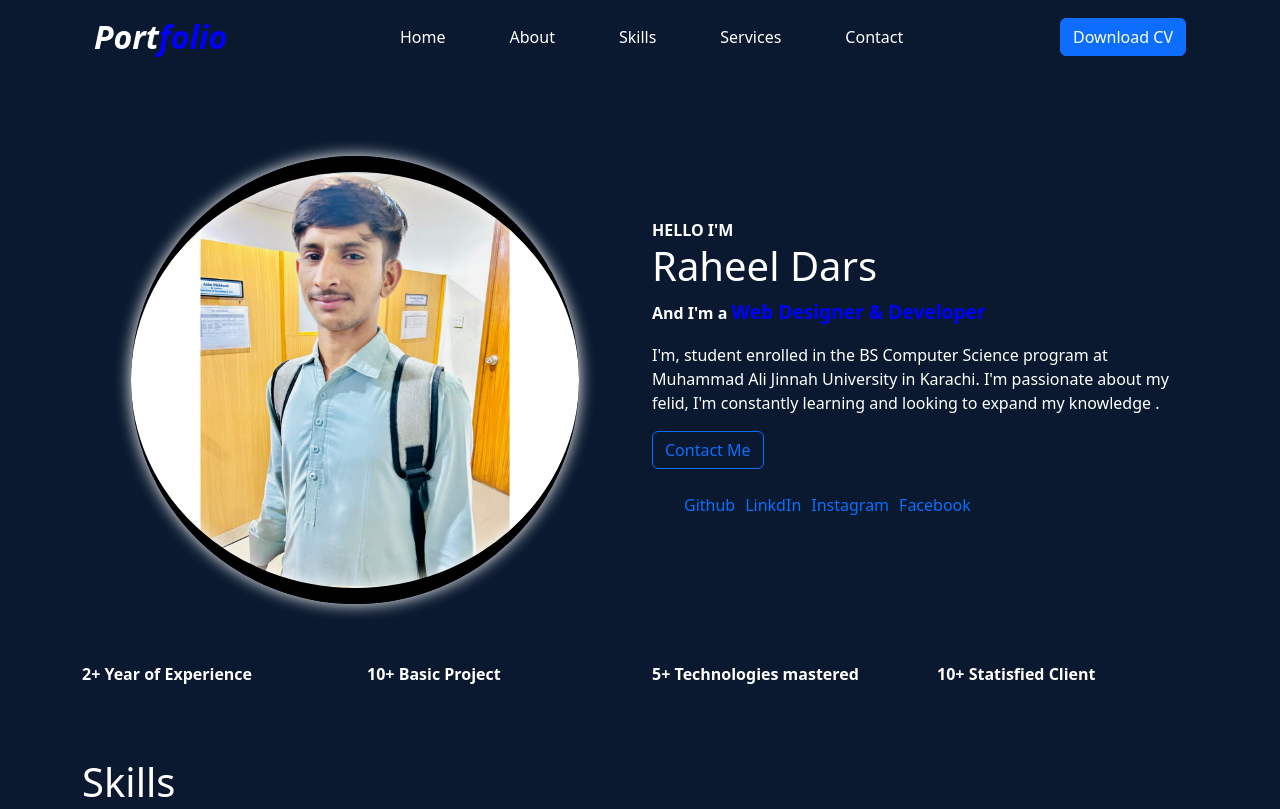
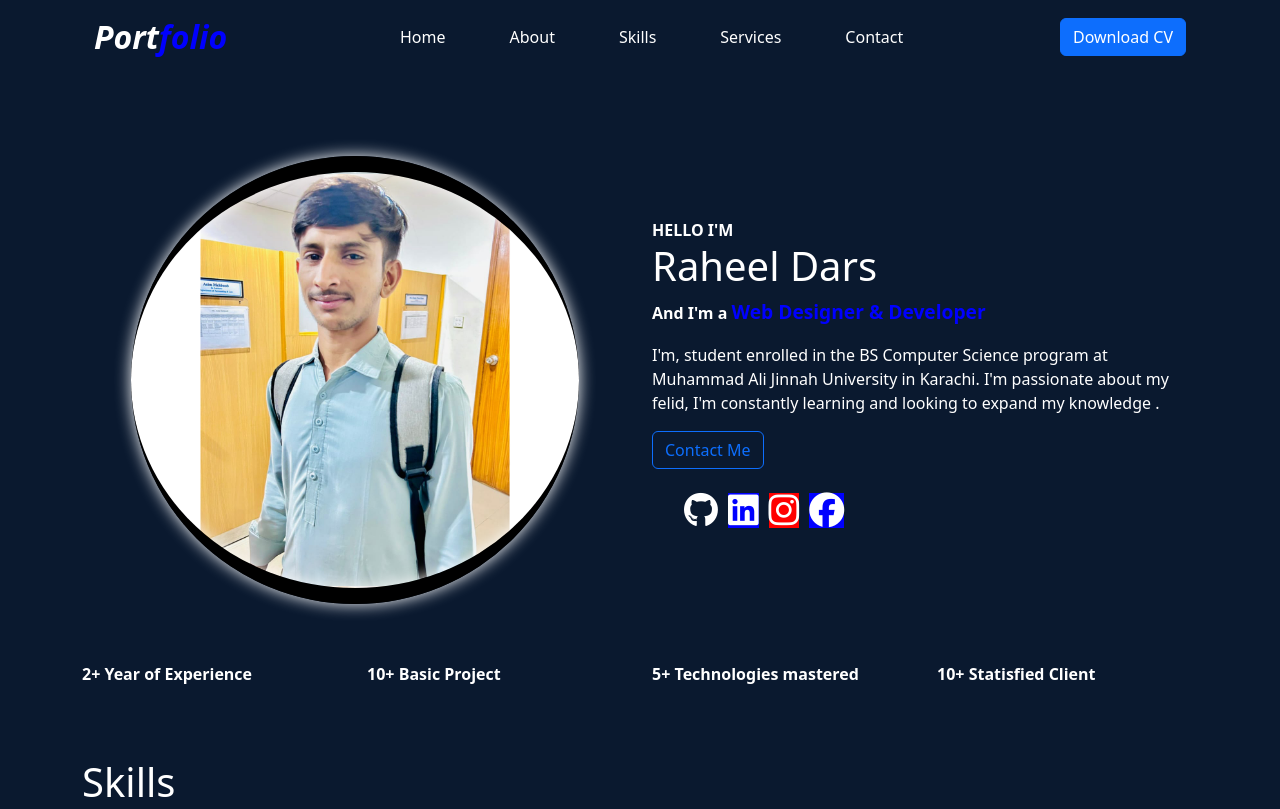
Before and after one commit to RaheelDars/My-Portfolio, a plain HTML site: page index.html in a window 1280 px wide. Shown: the top 809 px of the page. Drawn offline with nearby package versions, Linux system fonts and the light colour scheme.

Commit message:
Icons Add

```diff
--- a/index.html
+++ b/index.html
@@ -9,6 +9,7 @@
       href="https://cdn.jsdelivr.net/npm/bootstrap@5.3.3/dist/css/bootstrap.min.css"
     />
     <link rel="stylesheet" href="style.css" />
+    <link rel="stylesheet" href="https://cdnjs.cloudflare.com/ajax/libs/font-awesome/6.7.2/css/all.min.css" integrity="sha512-Evv84Mr4kqVGRNSgIGL/F/aIDqQb7xQ2vcrdIwxfjThSH8CSR7PBEakCr51Ck+w+/U6swU2Im1vVX0SVk9ABhg==" crossorigin="anonymous" referrerpolicy="no-referrer" />
   </head>
   <body>
     <div class="container">
@@ -81,24 +82,24 @@
               <ul>
                 <li>
                   <a href="https://github.com/RaheelDars " target="_blank"
-                    >Github</a
+                    ><i class="fa-brands fa-github "></i></a
                   >
                 </li>
                 <li>
                   <a
                     href="https://www.linkedin.com/in/raheel-dars/"
                     target="_blank"
-                    >LinkdIn</a
+                    ><i class="fa-brands fa-linkedin"></i></a
                   >
                 </li>
                 <li>
                   <a
                     href="https://www.instagram.com/raheel_dars?igsh=azE1MjN2M25zOXN2"
                     target="_blank"
-                    >Instagram</a
+                    ><i class="fa-brands fa-instagram"></i></a
                   >
                 </li>
-                <li><a href="#" target="_blank">Facebook</a></li>
+                <li><a href="#" target="_blank"><i class="fa-brands fa-facebook"></i></a></li>
               </ul>
             </div>
           </div>
--- a/style.css
+++ b/style.css
@@ -9,6 +9,13 @@
 .navbar-nav li a:hover{
     color: blue;
     text-decoration: underline;
+  /* box-shadow: 2px 2px white;
+  padding: 15px; */
+  /* border-radius: 10px; */
+ /
+
+
+
 }
 .image-container{
 
@@ -75,3 +82,23 @@ h1{
 .Contact{
     margin-bottom: 10px;
 }
+.fa-github{
+    color: white;
+    font-size: 35px;
+}
+.fa-linkedin{
+   color: white;
+    font-size: 35px;
+    background-color: blue;
+}
+.fa-instagram{
+
+    color: white;
+    font-size: 35px;
+    background-color: red;
+}
+.fa-facebook{
+    color: white;
+    font-size: 35px;
+    background-color: blue;
+}
```
